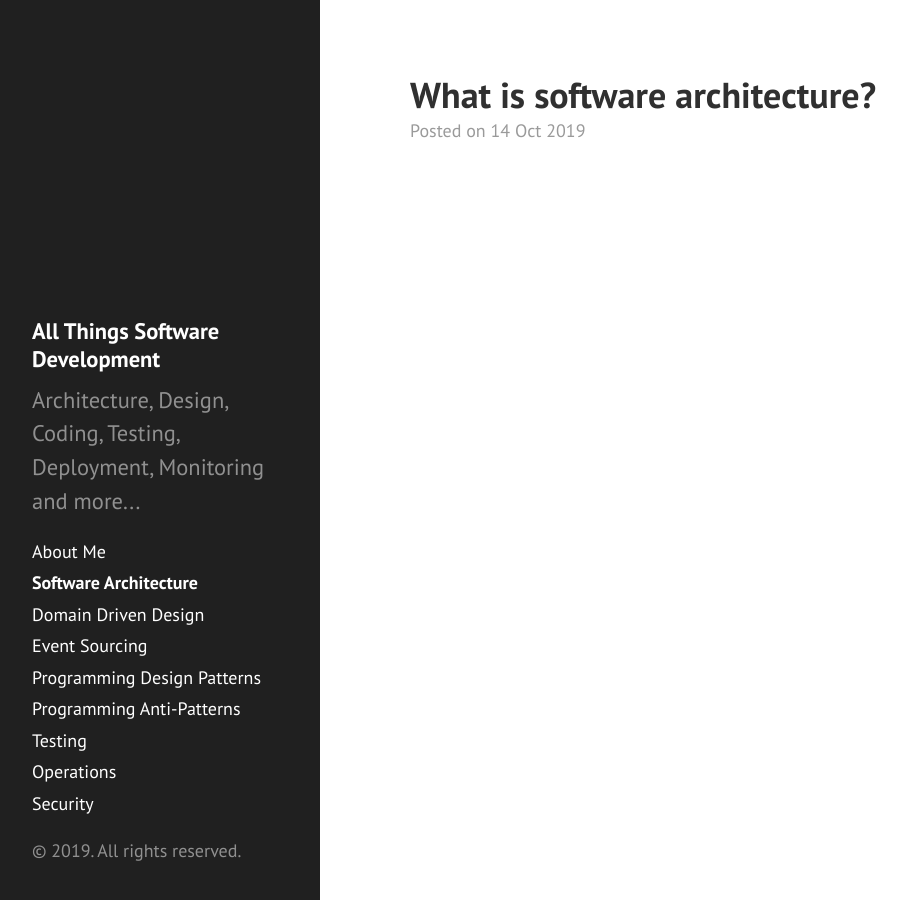
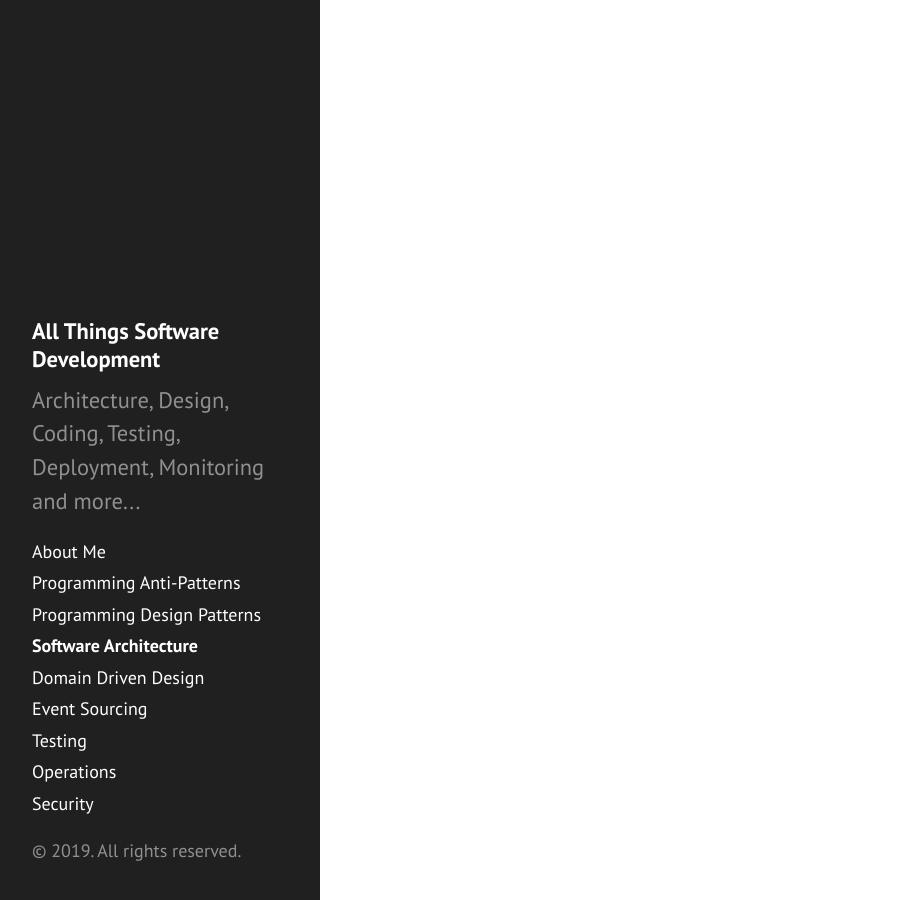
Before and after one commit to fermibubble/fermibubble.github.io, a Jekyll site: the page built from software-architecture/index.html, in a window 1280 px wide. Shown: the whole page, without its empty margins (4-911 px from the left). Built offline with Jekyll 4.4.1, drawn with Linux system fonts in a browser that asks for light colours.

```diff
--- a/_includes/sidebar.html
+++ b/_includes/sidebar.html
@@ -11,11 +11,11 @@
 
     <nav class="sidebar-nav">
       <a class="sidebar-nav-item{% if page.url == '/about/' %} active{% endif %}" href="/aboutme">About Me</a>
+      <a class="sidebar-nav-item{% if page.url == '/anti-patterns/' %} active{% endif %}" href="/anti-patterns">Programming Anti-Patterns</a>
+      <a class="sidebar-nav-item{% if page.url == '/design-patterns/' %} active{% endif %}" href="/design-patterns">Programming Design Patterns</a>
       <a class="sidebar-nav-item{% if page.url == '/software-architecture/' %} active{% endif %}" href="/software-architecture">Software Architecture</a>
       <a class="sidebar-nav-item{% if page.url == '/domain-driven-design/' %} active{% endif %}" href="/domain-driven-design">Domain Driven Design</a>
       <a class="sidebar-nav-item{% if page.url == '/event-sourcing/' %} active{% endif %}" href="/event-sourcing">Event Sourcing</a>
-      <a class="sidebar-nav-item{% if page.url == '/design-patterns/' %} active{% endif %}" href="/design-patterns">Programming Design Patterns</a>
-      <a class="sidebar-nav-item{% if page.url == '/anti-patterns/' %} active{% endif %}" href="/anti-patterns">Programming Anti-Patterns</a>
       <a class="sidebar-nav-item{% if page.url == '/testing/' %} active{% endif %}" href="/testing">Testing</a>
       <a class="sidebar-nav-item{% if page.url == '/operations/' %} active{% endif %}" href="/operations">Operations</a>
       <a class="sidebar-nav-item{% if page.url == '/security/' %} active{% endif %}" href="/security">Security</a>
--- a/index.html
+++ b/index.html
@@ -6,5 +6,4 @@ title: Home
 <p>
     This website is about the techniques I have learned to deliver robust software to our users/customers.
     <br/>
-    Most of this site's literature is curated from relevant sources - including research papers, books, online courses, tech talks and sometimes my original thoughts.
 </p>
--- a/software-architecture/_posts/2019-10-14-what-is-software-architecture.md
+++ /dev/null
@@ -1,4 +0,0 @@
----
-layout: post
-title:  "What is software architecture?"
----
```
Also changed, not shown: anti-patterns/premature-optimization.md (added, +27 -0 lines).
